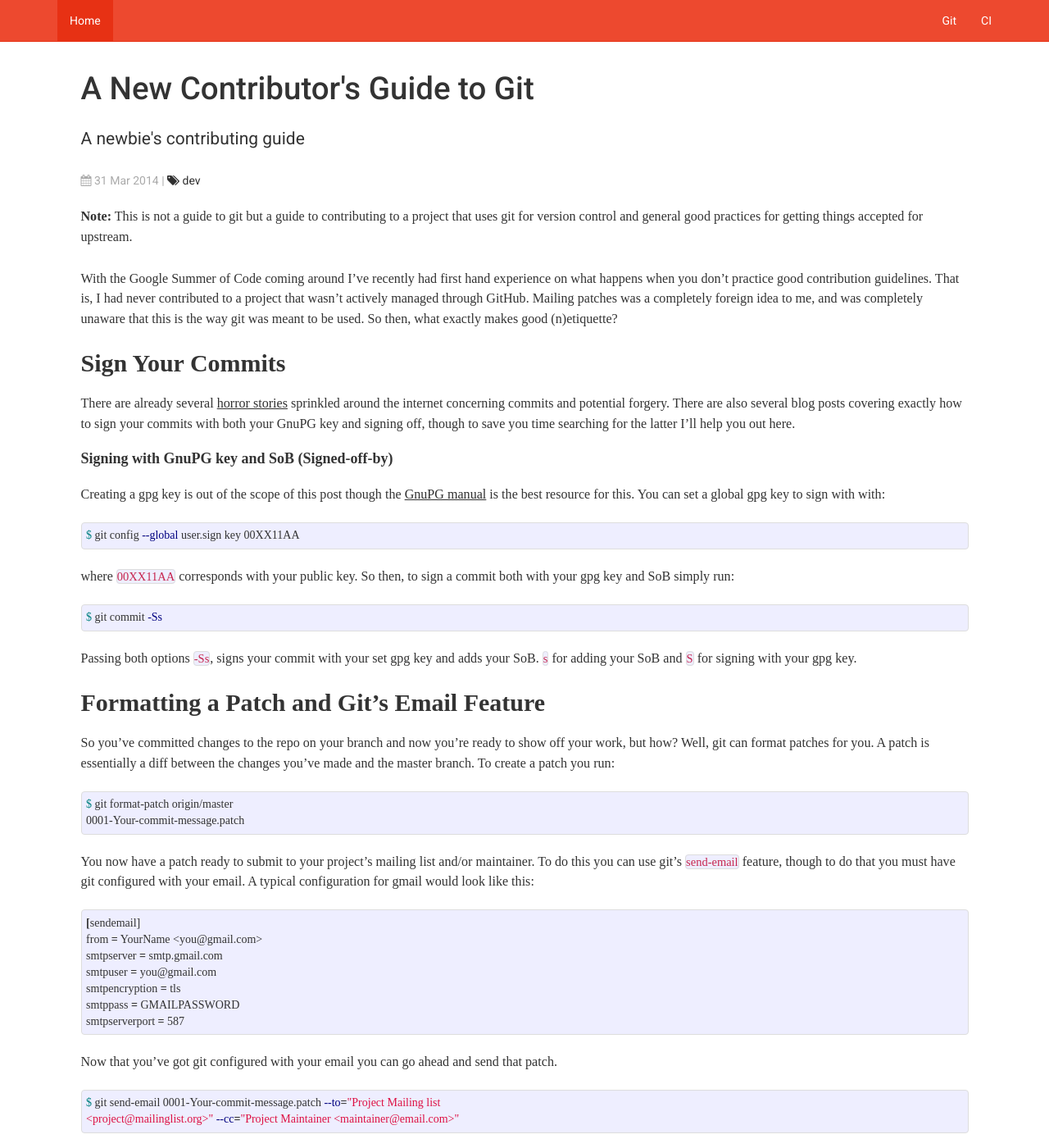
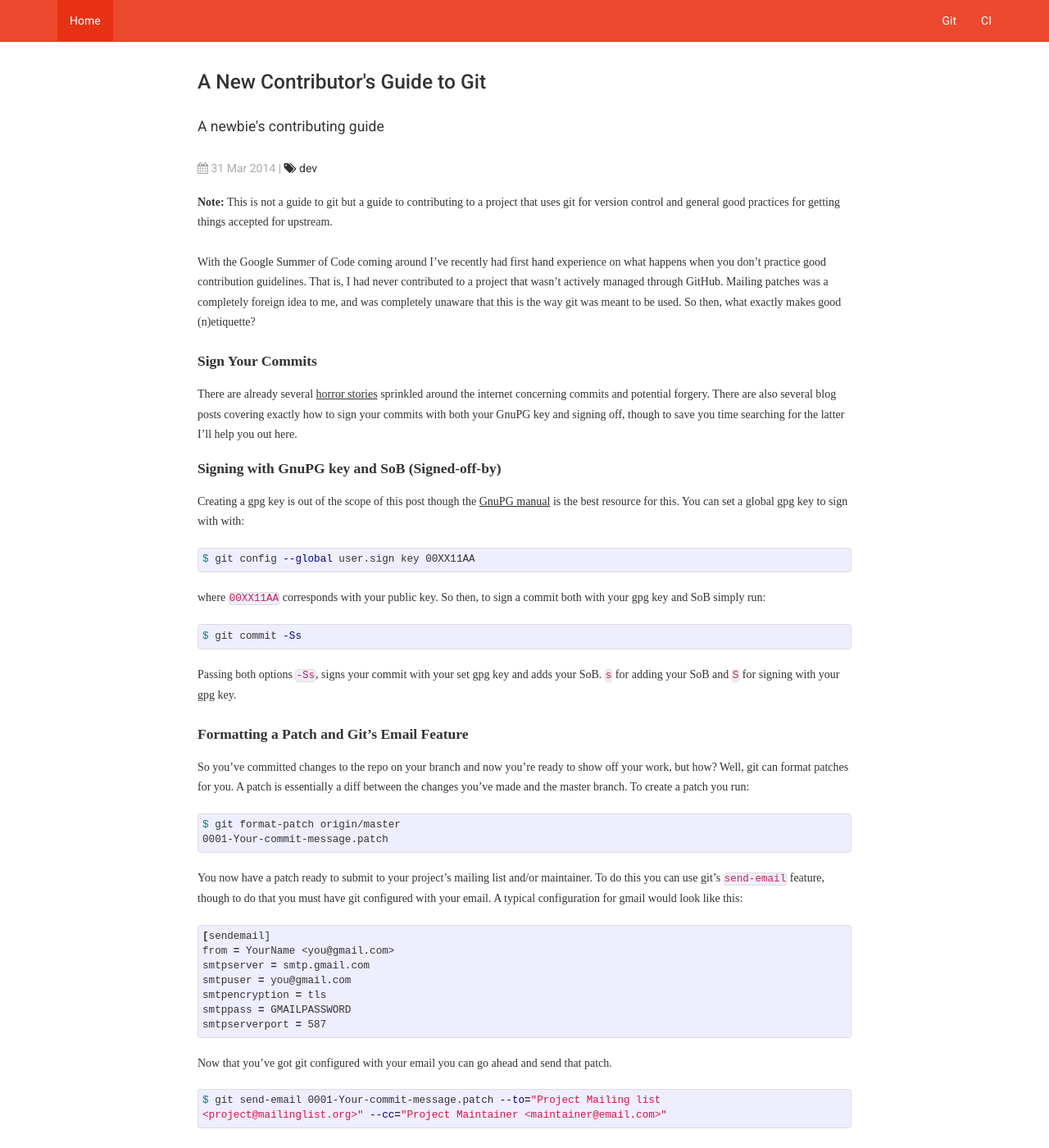
Before and after one commit to 0X1A/wwebsiteasontheinternet, a Jekyll site: the page built from _posts/2014-03-31-firsttime-contrib-git-guide.md, in a window 1280 px wide and 1400 px high. Shown: the whole window at 82% size. Built offline with Jekyll 4.4.1, drawn with Linux system fonts in a browser that asks for light colours; nearby versions of some CDN libraries; some web fonts are replaced; Markdown is read by kramdown in place of the engine named in the settings; comment, search, counter and statistics services are not loaded.

Commit message:
site: update mono fonts and font sizes
Signed-off-by: Alberto Corona <alberto@0x1a.us>

```diff
--- a/_layouts/homepage.html
+++ b/_layouts/homepage.html
@@ -5,10 +5,8 @@
 <meta http-equiv="X-UA-Compatible" content="IE=edge,chrome=1">
 <title>{{ page.title }}</title>
 <meta name="viewport" content="width=device-width, initial-scale=1.0">
-
 <!-- syntax highlighting CSS -->
 <link rel="stylesheet" href="/css/syntax.css">
-
 <!-- Custom CSS -->
 <link rel="stylesheet" href="/css/bootstrap.min.css">
 <link rel="stylesheet" href="/css/main.css">
--- a/css/main.css
+++ b/css/main.css
@@ -42,14 +42,14 @@ a:visited { color: #303030; }
 
 .section-heading {
     font-family: 'Roboto';
-    font-size: 2.75em;
+    font-size: 1.75em;
     margin: 30px 0;
 }
 
 .section-lead {
     font-family: 'Roboto';
     margin: 30px 0;
-    font-size: 1.5em;
+    font-size: 1.25em;
 }
 
 .section-paragraph {
@@ -68,14 +68,14 @@ a:visited { color: #303030; }
 }
 
 .posts li {
-    font-size: 1.25em;
+    font-size: 1em;
     line-height: 2em;
 }
 
 .posts span {
     font-color: #ACACAC;
-    font-family: 'Droid Sans Mono', monospace;
-    font-size: 70%;
+    font-family: 'Liberation Mono', monospace;
+    font-size: 1em;
 }
 
 
@@ -88,7 +88,7 @@ a:visited { color: #303030; }
 .site {
     text-align: left;
     width: auto;
-    max-width: 95%;
+    max-width: 70%;
     margin: .5em auto .5em;
     line-height: 1.5em;
 }
@@ -170,11 +170,12 @@ a:visited { color: #303030; }
 }
 
 .post h2, h3, h4 {
+    font-size: 1.25em;
     font-weight: bold;
 }
 
 .post p {
-    font-size: 1.15em;
+    font-size: 1em;
     padding-top: 5px;
     padding-bottom: 5px;
 }
@@ -189,14 +190,14 @@ a:visited { color: #303030; }
 }
 
 .post pre {
-    font-size: 1em;
+    font-size: .9em;
     border: 1px solid #ddd;
     background-color: #eef;
     padding: .4em .4em;
 }
 
 .post ul, .post ol {
-    font-size: 1.2em;
+    font-size: 1em;
     margin-left: 1.35em;
 }
 
--- a/css/page.css
+++ b/css/page.css
@@ -19,7 +19,7 @@ img {
 
 .monospace {
     font-size: 14;
-    font-family: 'Droid Sans Mono', monospace;
+    font-family: 'Liberation Mono', monospace;
 }
 
 .section {
@@ -33,7 +33,7 @@ img {
 }
 
 .section-mono {
-    font-family: 'Droid Sans Mono';
+    font-family: 'Liberation Mono';
     color: #268BD2;
     font-size: 1em;
 }
```
Also changed, not shown: css/bootstrap.css, css/bootstrap.min.css.
